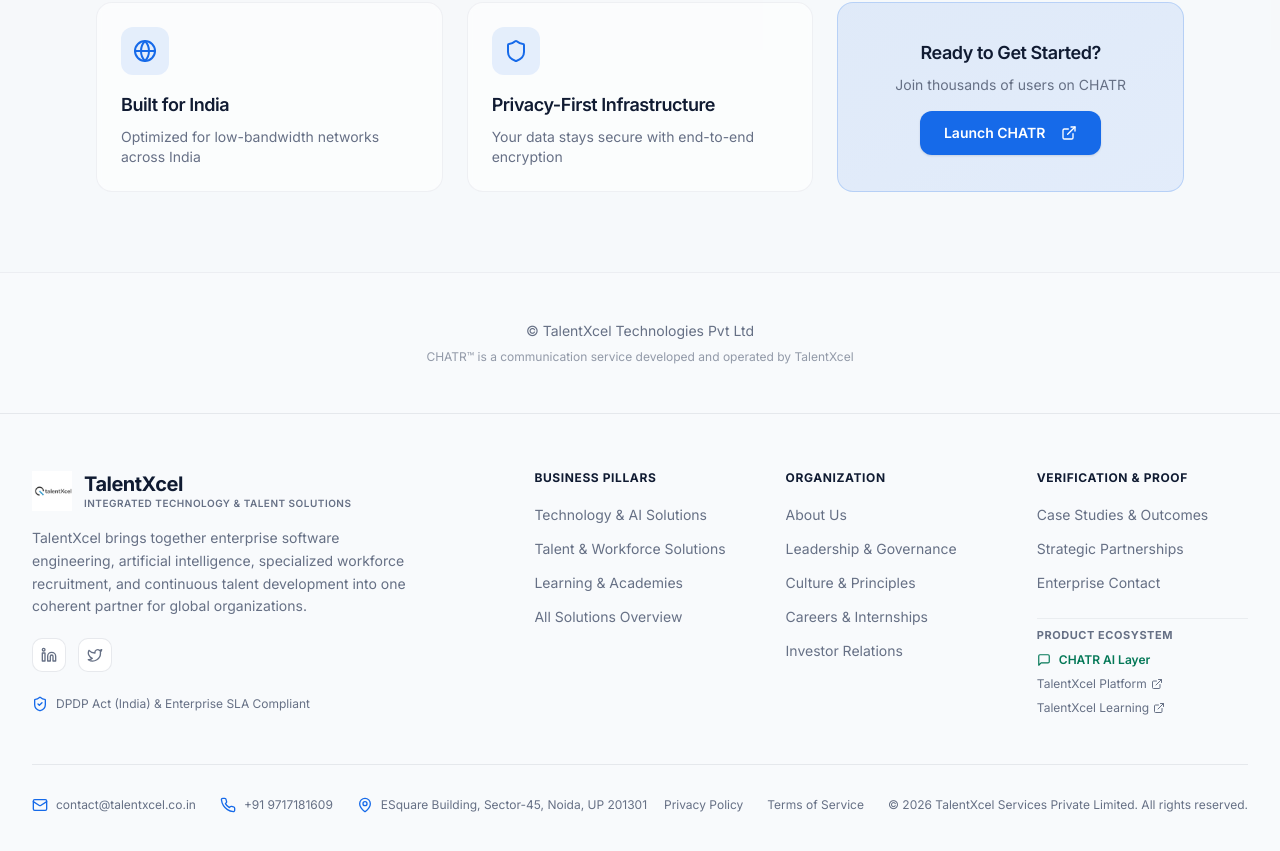
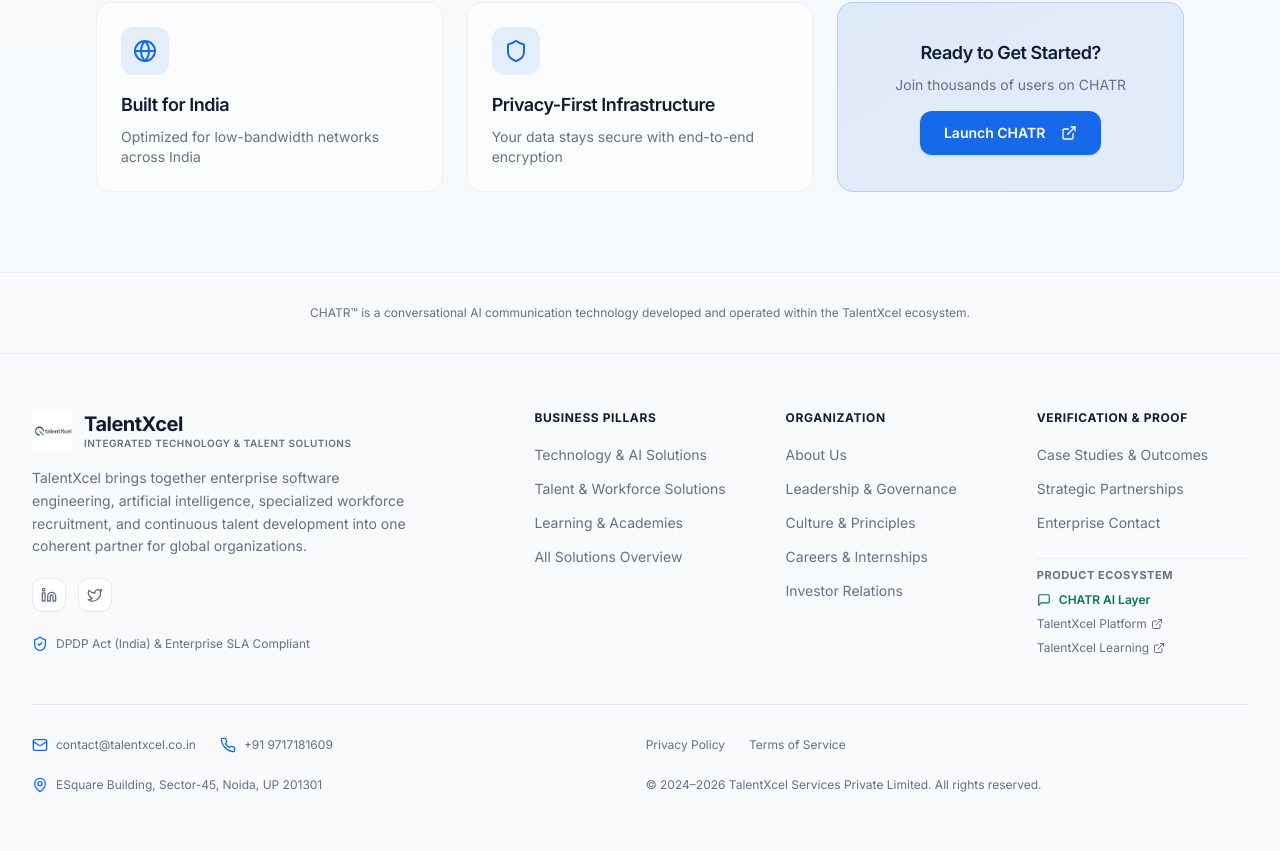
Before and after one commit to Sanyahtalentxcel/talentxcel-nexus, a React (Vite) app: page /chatr in a window 1280 px wide. Shown: the part 1221-2072 px from the top of the page. Built offline with nearby package versions, Linux system fonts and the light colour scheme.

Commit message:
fix(legal): standardize corporate copyright to dynamic founding range (2024-present) and clean timeline placeholders

```diff
--- a/src/components/Footer.tsx
+++ b/src/components/Footer.tsx
@@ -4,7 +4,9 @@ import { Mail, Phone, MapPin, Linkedin, Twitter, ExternalLink, MessageSquare, Sh
 const talentxcelLogo = "/talentxcel-assets/5b681ba5-58bf-4aae-8bef-3ba691eef586.png";
 
 const Footer = () => {
+  const foundingYear = 2024;
   const currentYear = new Date().getFullYear();
+  const copyrightYear = currentYear > foundingYear ? `${foundingYear}–${currentYear}` : `${foundingYear}`;
 
   const companyLinks = [
     { name: "About Us", href: "/about" },
@@ -193,7 +195,7 @@ const Footer = () => {
                 Terms of Service
               </Link>
               <span>
-                © {currentYear} TalentXcel Services Private Limited. All rights reserved.
+                © {copyrightYear} TalentXcel Services Private Limited. All rights reserved.
               </span>
             </div>
           </div>
--- a/src/pages/Chatr.tsx
+++ b/src/pages/Chatr.tsx
@@ -257,14 +257,11 @@ const Chatr = () => {
           </div>
         </section>
 
-        {/* Compliance / Branding Footer */}
-        <section className="py-12 bg-background border-t border-border/50">
+        {/* Technology Attribution */}
+        <section className="py-8 bg-slate-50 border-t border-border/60">
           <div className="max-w-4xl mx-auto px-4 sm:px-6 lg:px-8 text-center">
-            <p className="text-sm text-muted-foreground mb-2">
-              © TalentXcel Technologies Pvt Ltd
-            </p>
-            <p className="text-xs text-muted-foreground/70">
-              CHATR™ is a communication service developed and operated by TalentXcel
+            <p className="text-xs text-muted-foreground">
+              CHATR™ is a conversational AI communication technology developed and operated within the TalentXcel ecosystem.
             </p>
           </div>
         </section>
--- a/src/pages/Contact.tsx
+++ b/src/pages/Contact.tsx
@@ -343,7 +343,7 @@ const Contact = () => {
                           <Label htmlFor="tech-timeline">Target Timeline</Label>
                           <Input
                             id="tech-timeline"
-                            placeholder="e.g. Immediate (1-2 months), Q3 2026"
+                            placeholder="e.g. Immediate (1-2 months), Next Quarter, or Custom Timeline"
                             value={formData.timeline}
                             onChange={(e) => handleInputChange("timeline", e.target.value)}
                           />
```
